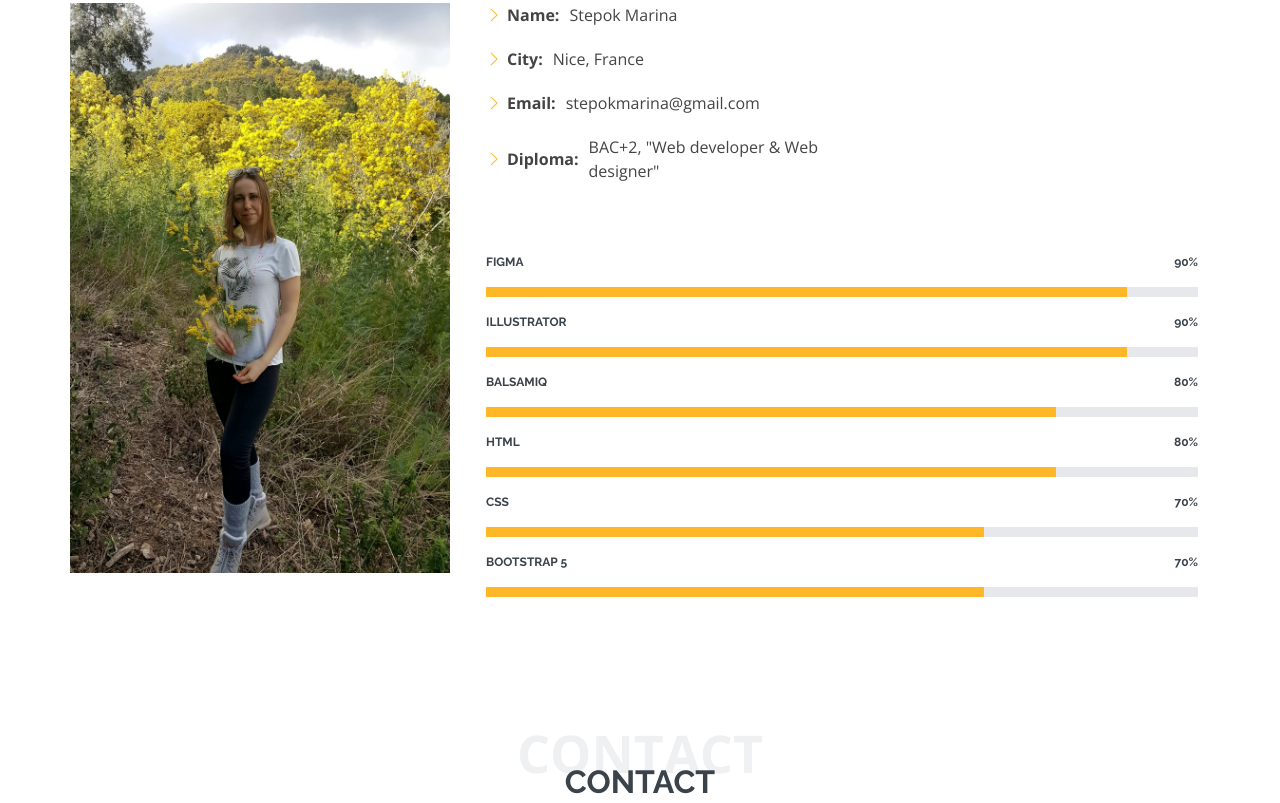
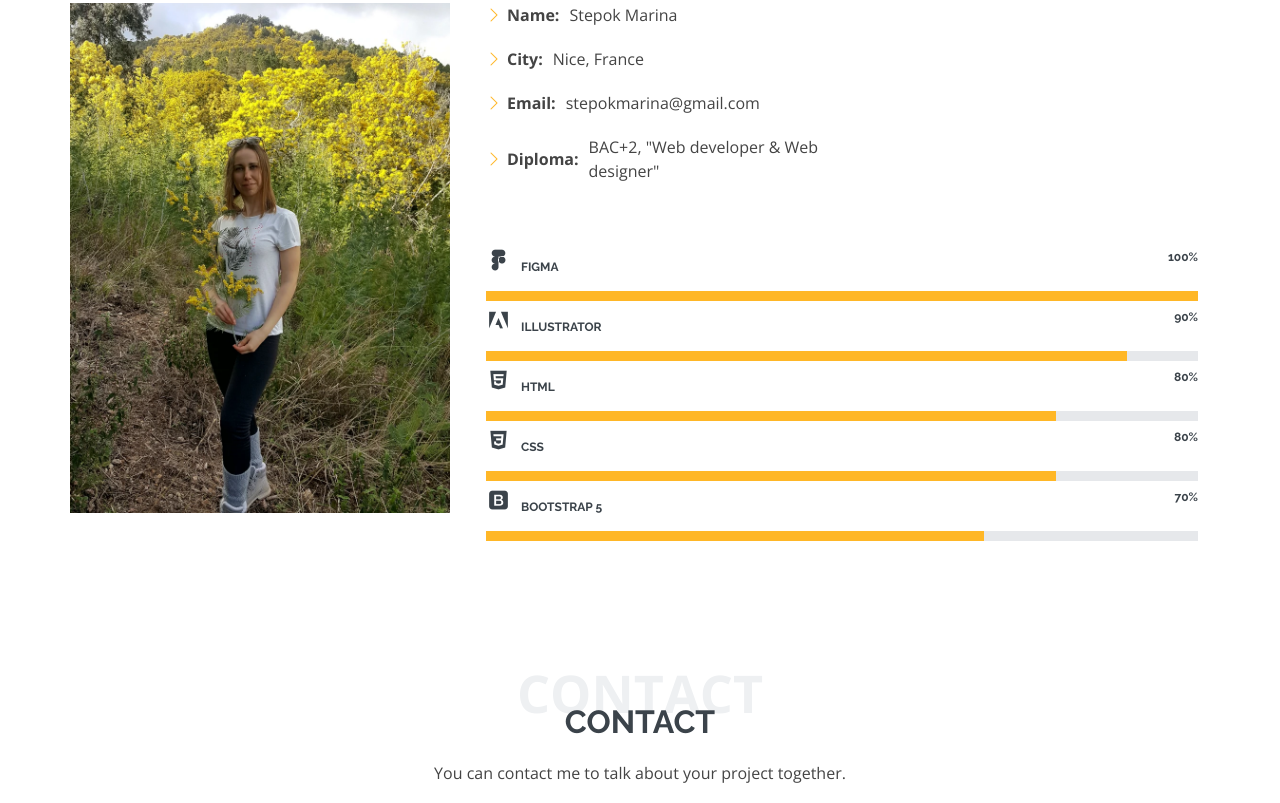
Before and after one commit to MarinaStepok/my-portfolio, a plain HTML site: page index.html in a window 1280 px wide. Shown: the part 4825-5628 px from the top of the page. Drawn offline with nearby package versions, Linux system fonts and the light colour scheme.

Commit message:
add icons: figma, html, css

```diff
--- a/assets/css/style.css
+++ b/assets/css/style.css
@@ -505,6 +505,12 @@ section {
     margin-bottom: 30px;
 }
 
+#about .bx {
+    color: #3b434a;
+    font-size: 25px;
+    padding-right: 10px;
+}
+
 .about .content ul {
     list-style: none;
     padding: 0;
@@ -593,8 +599,8 @@ section {
 }
 
 .about .skills-content .progress .skill {
-    padding: 10px 0;
-    margin: 0 0 6px 0;
+    padding: 5px 0;
+    margin: 0 0 10px 0;
     text-transform: uppercase;
     display: block;
     font-weight: 700;
--- a/index.html
+++ b/index.html
@@ -56,7 +56,7 @@
       <h4>Are you looking for a web designer to create a website?</h4>
       <!-- <h2>Je suis Webdesigner &amp Graphiste</h2> -->
 
-      <a href="#about" class="btn-scroll scrollto" title="Scroll Down"><i class="bx bx-chevron-down"></i></a>
+      <a href="#portfolio" class="btn-scroll scrollto" title="Scroll Down"><i class="bx bx-chevron-down"></i></a>
     </div>
   </section><!-- End Hero -->
 
@@ -322,7 +322,7 @@
                 <source src="assets/img/me-ai.mp4" type="video/mp4">
               </video>
               <div class="card-body">
-                <p class="card-title text-center">"I switch tothe mode of creating a web site design"</p>
+                <p class="card-title text-center">"I switch to the mode of creating a web site design"</p>
                 <p class="card-text"></p>
               </div>
             </div>
@@ -449,24 +449,36 @@
 
             <div class="skills-content ps-lg-4">
 
+              <!-- <div class="item-icons">
+                <i class='bx bxl-figma'></i>
+              </div> -->
+
               <div class="progress">
-                <span class="skill">Figma<i class="val">90%</i></span>
+                <span class="skill"><i class='bx bxl-figma'></i>Figma<i class="val">100%</i></span>
+                <div class="progress-bar-wrap">
+                  <div class="progress-bar" role="progressbar" aria-valuenow="100" aria-valuemin="0" aria-valuemax="100">
+                  </div>
+                </div>
+              </div>
+
+              <div class="progress">
+                <span class="skill"><i class='bx bxl-adobe'></i>Illustrator<i class="val">90%</i></span>
                 <div class="progress-bar-wrap">
                   <div class="progress-bar" role="progressbar" aria-valuenow="90" aria-valuemin="0" aria-valuemax="100">
                   </div>
                 </div>
               </div>
 
-              <div class="progress">
-                <span class="skill">Illustrator<i class="val">90%</i></span>
+              <!-- <div class="progress">
+                <span class="skill">Balsamiq<i class="val">80%</i></span>
                 <div class="progress-bar-wrap">
-                  <div class="progress-bar" role="progressbar" aria-valuenow="90" aria-valuemin="0" aria-valuemax="100">
+                  <div class="progress-bar" role="progressbar" aria-valuenow="80" aria-valuemin="0" aria-valuemax="100">
                   </div>
                 </div>
-              </div>
+              </div> -->
 
               <div class="progress">
-                <span class="skill">Balsamiq<i class="val">80%</i></span>
+                <span class="skill"><i class='bx bxl-html5'></i>HTML<i class="val">80%</i></span>
                 <div class="progress-bar-wrap">
                   <div class="progress-bar" role="progressbar" aria-valuenow="80" aria-valuemin="0" aria-valuemax="100">
                   </div>
@@ -474,7 +486,7 @@
               </div>
 
               <div class="progress">
-                <span class="skill">HTML<i class="val">80%</i></span>
+                <span class="skill"><i class='bx bxl-css3'></i>CSS<i class="val">80%</i></span>
                 <div class="progress-bar-wrap">
                   <div class="progress-bar" role="progressbar" aria-valuenow="80" aria-valuemin="0" aria-valuemax="100">
                   </div>
@@ -482,15 +494,7 @@
               </div>
 
               <div class="progress">
-                <span class="skill">CSS<i class="val">70%</i></span>
-                <div class="progress-bar-wrap">
-                  <div class="progress-bar" role="progressbar" aria-valuenow="70" aria-valuemin="0" aria-valuemax="100">
-                  </div>
-                </div>
-              </div>
-
-              <div class="progress">
-                <span class="skill">Bootstrap 5<i class="val">70%</i></span>
+                <span class="skill"><i class='bx bxl-bootstrap'></i>Bootstrap 5<i class="val">70%</i></span>
                 <div class="progress-bar-wrap">
                   <div class="progress-bar" role="progressbar" aria-valuenow="70" aria-valuemin="0" aria-valuemax="100">
                   </div>
```
Also changed, not shown: 1 other file.
